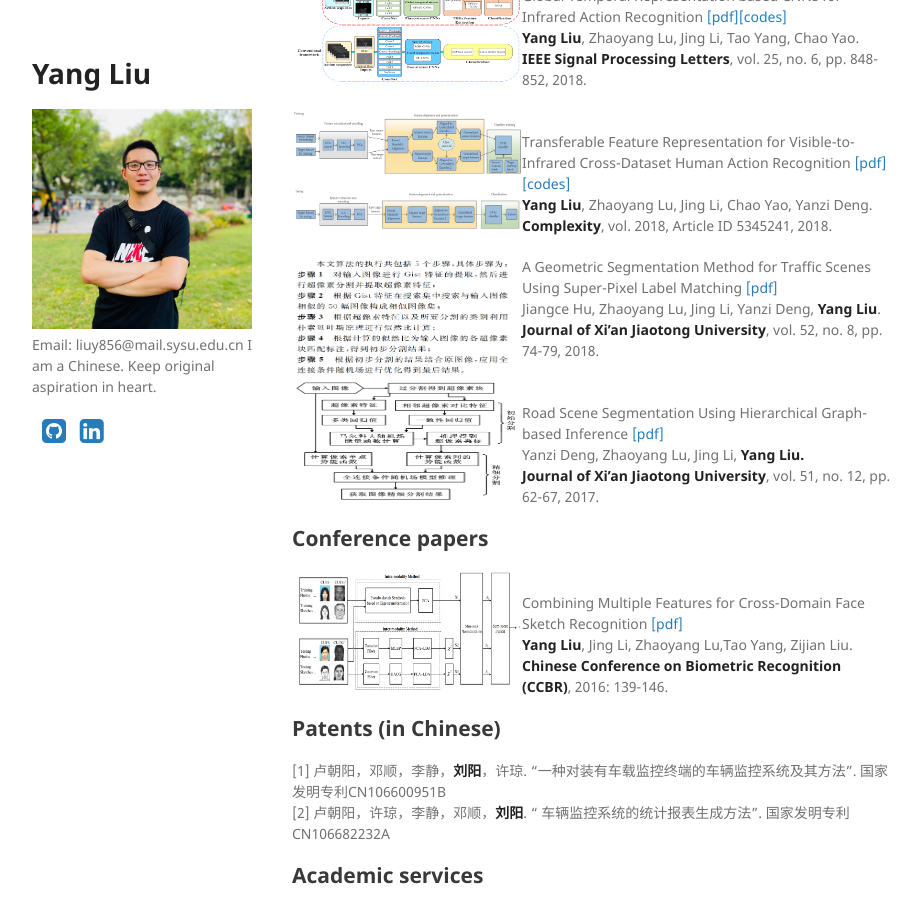
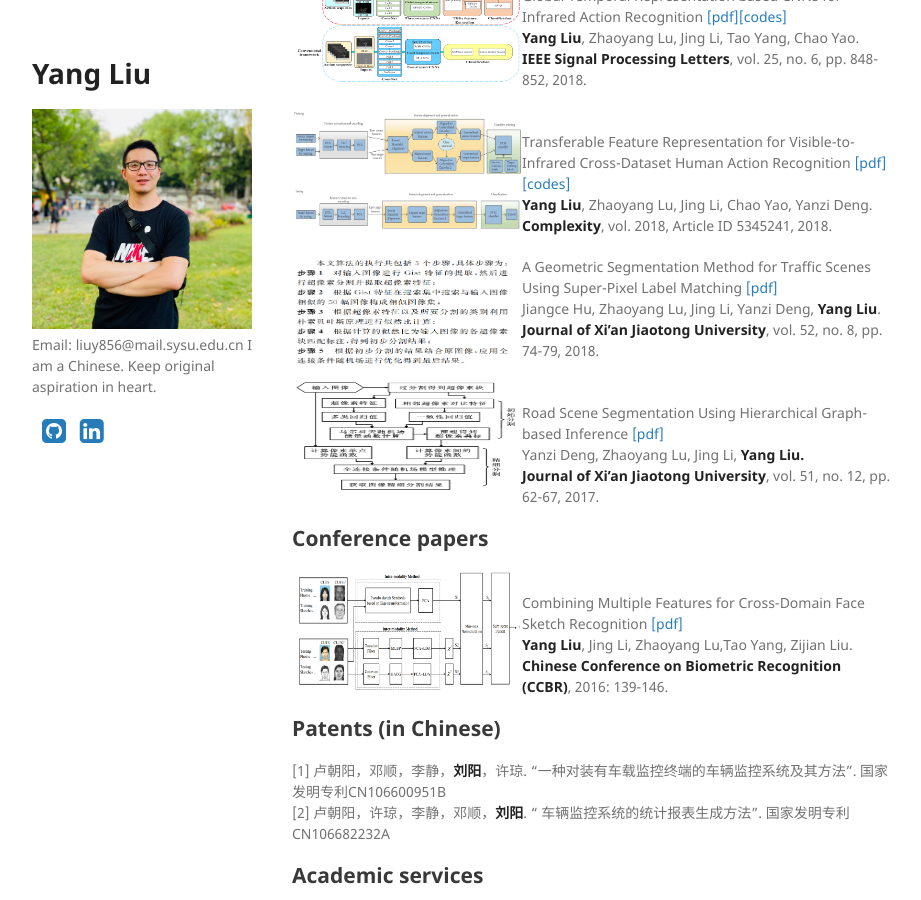
Before and after one commit to YangLiu9208/home, a Jekyll site: the page built from index.md, in a window 1280 px wide and 900 px high, scrolled down 1143 px. Shown: the whole window, without its empty margins (178-1099 px from the left). Built offline with Jekyll 4.4.1, drawn with Linux system fonts in a browser that asks for light colours; a style sheet for code colours, icons or effects is not loaded.

Commit message:
Update index.md

```diff
--- a/index.md
+++ b/index.md
@@ -72,7 +72,7 @@ Transferable Feature Representation for Visible-to-Infrared Cross-Dataset Human
 
 <div align="left">
           <a>
-            <img border="0" src="./XJT1.png" align="left" width="230" height="120">
+            <img border="0" src="./XJT1.png" align="left" width="230" height="110">
           </a>
 </div>
 A Geometric Segmentation Method for Traffic Scenes Using Super-Pixel Label Matching  [[pdf]](http://zkxb.xjtu.edu.cn//oa/darticle.aspx?type=view&id=201808012)
@@ -82,7 +82,7 @@ Jiangce Hu, Zhaoyang Lu, Jing Li, Yanzi Deng, **Yang Liu**.
 
 <div align="left">
           <a>
-            <img border="0" src="./XJT2.png" align="left" width="230" height="120">
+            <img border="0" src="./XJT2.png" align="left" width="230" height="110">
           </a>
 </div>
 Road Scene Segmentation Using Hierarchical Graph-based Inference  [[pdf]](http://zkxb.xjtu.edu.cn/oa/DArticle.aspx?type=view&id=201712010)
```
